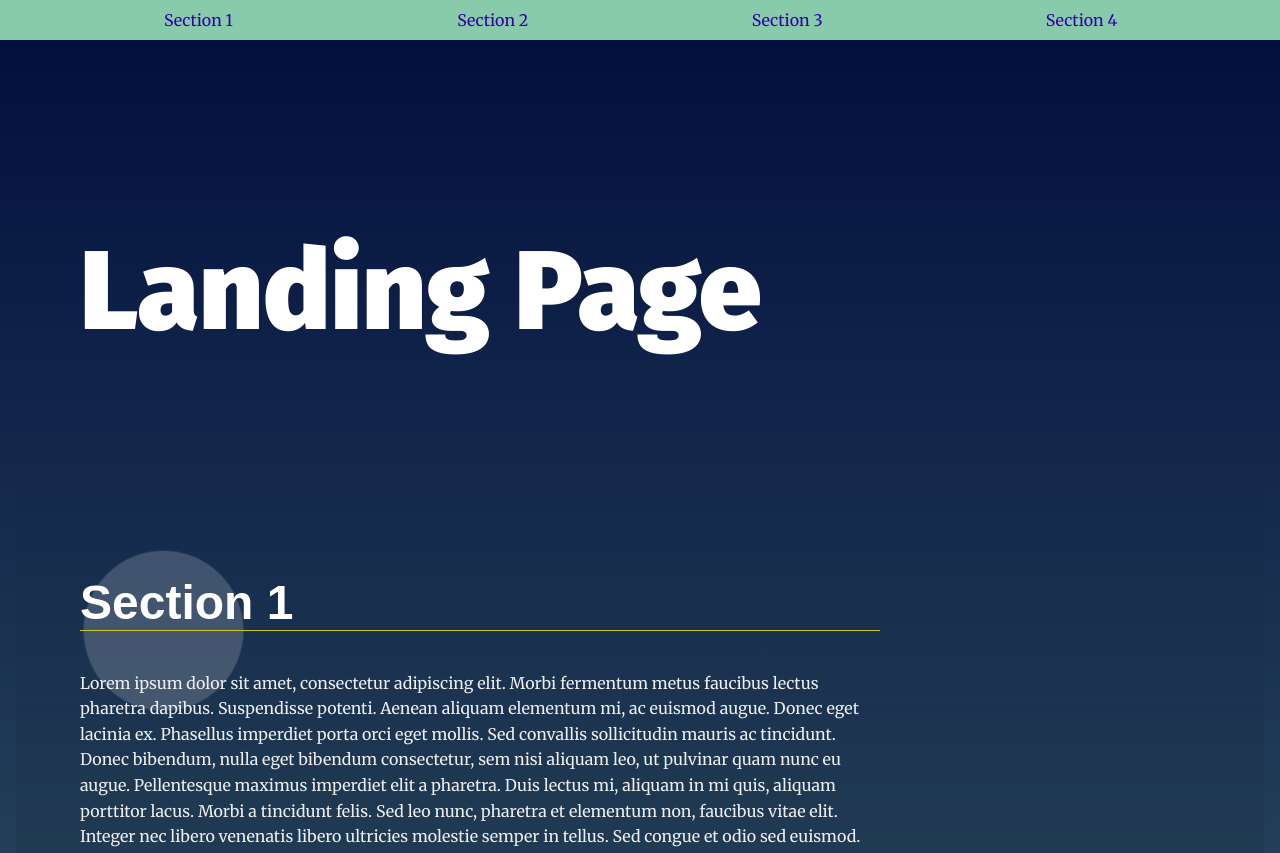
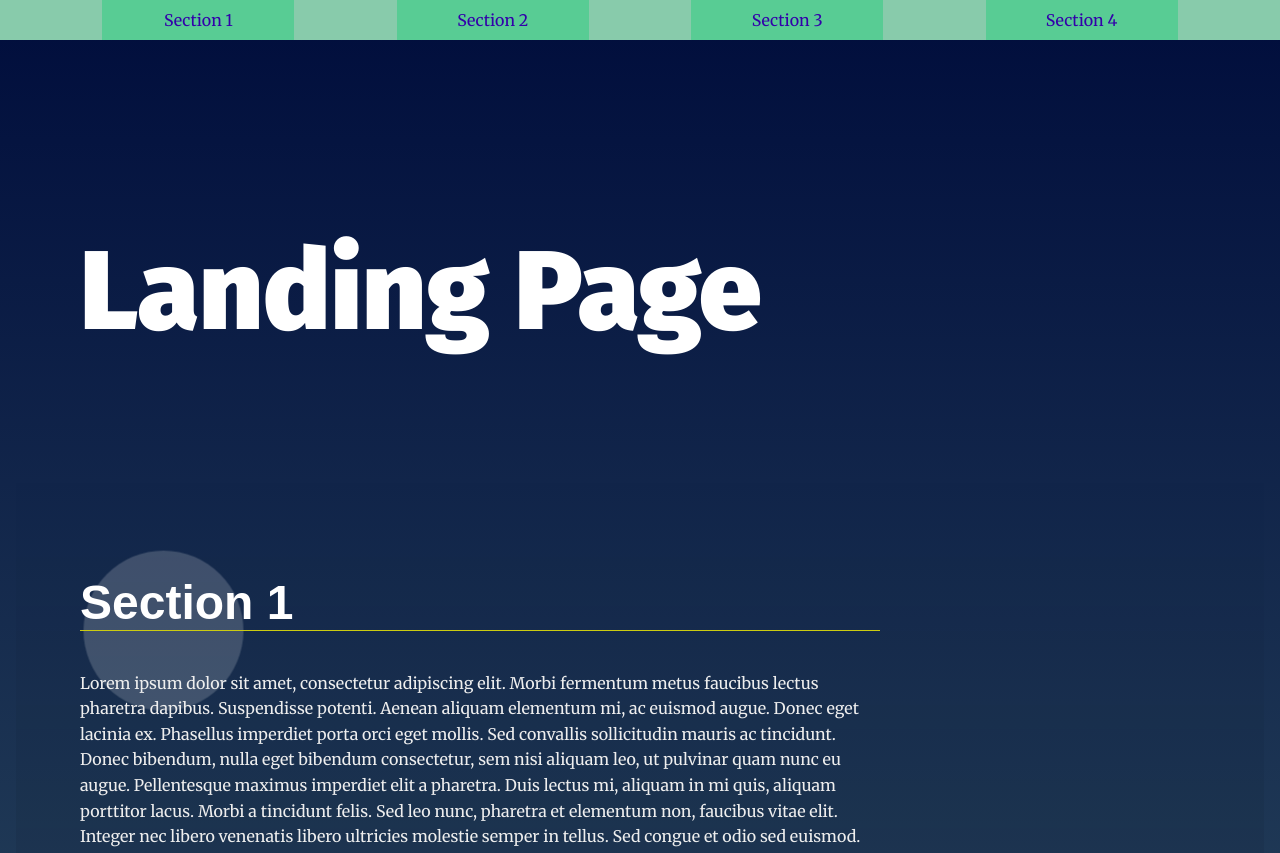
Before and after one commit to AhmedAlzahrani/Landing-Page, a plain HTML site: page index.html in a window 1280 px wide. Shown: the top 853 px of the page. Drawn offline with Linux system fonts and the light colour scheme.

Commit message:
final touches in js/app.js and css/styles.css

```diff
--- a/css/styles.css
+++ b/css/styles.css
@@ -89,6 +89,8 @@ section {
 
 .navbar__menu #navbar__list a:hover {
     background: rgb(88, 204, 148);
+    text-decoration: underline;
+    cursor: pointer;
 }
 .navbar__menu .menu__link {
     display: block;
@@ -137,6 +139,10 @@ section {
         max-width: 50em;
         padding: 4em;
     }
+}
+
+section {
+    margin-bottom: 20vh;
 }
 
 section:nth-of-type(even) .landing__container {
@@ -224,6 +230,9 @@ section.active .landing__container::after {
     animation: rotate 5s linear 0s infinite forwards reverse;
 }
 
+a.active {
+    background-color: rgb(88, 204, 148);
+}
 /* Section Active Styles Keyframe Animations */
 @keyframes rotate {
 	from {
--- a/js/app.js
+++ b/js/app.js
@@ -19,9 +19,13 @@
 */
 
 const navbarList = document.getElementById("navbar__list");
+
 let sections = document.getElementsByTagName("section");
+
 const headers = document.getElementsByTagName("h2");
-console.log(sections);
+
+const anchorElements = createNavBarElements(sections.length);
+
 
 /**
  * End Global Variables
@@ -34,21 +38,47 @@ console.log(sections);
 function elementInViewport(element) {
 
     let bounding = element.getBoundingClientRect();
+
     let elementHeight = element.offsetHeight;
+
     let elementWidth = element.offsetWidth;
 
     if (bounding.top >= -elementHeight
+
         && bounding.left >= -elementWidth
+
         && bounding.right <= (window.innerWidth || document.documentElement.clientWidth) + elementWidth
+
         && bounding.bottom <= (window.innerHeight || document.documentElement.clientHeight) + elementHeight) {
 
-        return true;
+
+            return true;
+
     } else {
-        return false;
+
+            return false;
+
     }
 }
 
+function createNavBarElements(numberOfElements){
 
+    const anchorElements = [];
+
+    for(let i = 0 ; i < numberOfElements ; i++){
+        const anchorElement = document.createElement("a");
+
+        // anchorElement.setAttribute("href" , `#${sections[i].id}`);
+
+        anchorElement.setAttribute("id" , `anchor${i}`);
+
+        anchorElement.textContent = headers[i].textContent;
+
+        anchorElements.push(anchorElement);
+    }
+
+    return anchorElements;
+}
 
 /**
  * End Helper Functions
@@ -58,24 +88,33 @@ function elementInViewport(element) {
 
 // build the nav
 
-function buildNav(){
-    for(let i = 0; i < sections.length ; i++){
-        const anchorElement = document.createElement("a");
-        // anchorElement.setAttribute("href" , `#${sections[i].id}`);
-        anchorElement.setAttribute("id" , `#anchor${i}`);
-        anchorElement.textContent = headers[i].textContent;
-        navbarList.appendChild(anchorElement);
+function buildNav(elements){
+
+    for(let i = 0; i < elements.length ; i++){
+
+        navbarList.appendChild(elements[i]);
+
     }
 }
-buildNav();
+
+buildNav(anchorElements);
 // Add class 'active' to section when near top of viewport
 function toggleActiveClass(){
+
     for(let i = 0 ; i < sections.length ; i++){
+
         if(elementInViewport(sections[i])){
+
             sections[i].classList.add("active");
+            anchorElements[i].classList.add("active");
+
         }
+
         else{
+
             sections[i].classList.remove("active");
+            anchorElements[i].classList.remove("active");
+
         }
     }
 }
@@ -93,8 +132,21 @@ function toggleActiveClass(){
 window.addEventListener("scroll" , function(){
     toggleActiveClass();
 });
+
 // Build menu
 
 // Scroll to section on link click
+for (let i = 0 ; i < anchorElements.length ; i ++) {
 
+    document.querySelector(`#anchor${i}`).addEventListener("click" , function(){
+
+        window.scrollTo({
+
+            top: sections[i].offsetTop,
+
+            behavior: "smooth"
+
+        });
+    });
+}
 // Set sections as active
```
